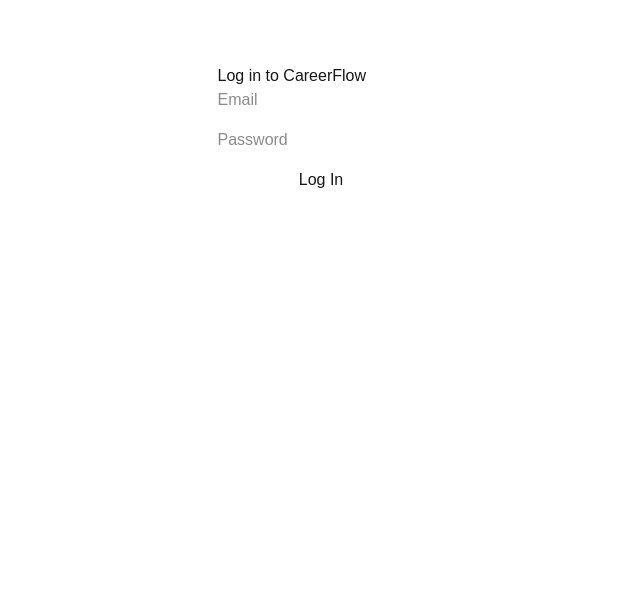
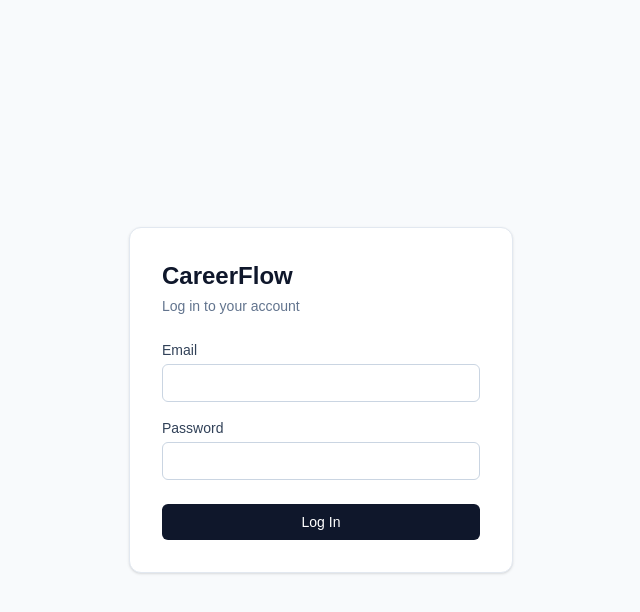
Before and after one commit to niccollodeon/careerflow, a Next.js app in the folder frontend/: page /login in a window 1280 px wide. Shown: the top 612 px of the page, without its empty margins (319-959 px from the left). Built offline with nearby package versions, Linux system fonts and the light colour scheme.

Commit message:
Polish Login and Dashboard UI with Tailwind

```diff
--- a/frontend/src/app/dashboard/page.tsx
+++ b/frontend/src/app/dashboard/page.tsx
@@ -11,34 +11,32 @@
   const { data: applications, isLoading, error } = useApplications();
   const updateStatus = useUpdateApplicationStatus();
 
-  if (isLoading) return <p style={{ padding: '2rem' }}>Loading...</p>;
-  if (error) return <p style={{ padding: '2rem' }}>Failed to load applications.</p>;
-
   function handleDragEnd(event: DragEndEvent) {
     const { active, over } = event;
-
     if (!over) return;
-
-    const applicationId = active.id as string;
-    const newStatus = over.id as string;
-
-    updateStatus.mutate({ id: applicationId, status: newStatus });
+    updateStatus.mutate({ id: active.id as string, status: over.id as string });
   }
 
   return (
-    <main style={{ padding: '2rem' }}>
-      <h1>Dashboard</h1>
+    <main className="min-h-screen bg-slate-50 px-8 py-8">
+      <h1 className="text-2xl font-semibold text-slate-900 mb-6">Dashboard</h1>
+
+      {isLoading && <p className="text-slate-500">Loading...</p>}
+      {error && <p className="text-red-600">Failed to load applications.</p>}
+
+      {applications && (
         <DndContext onDragEnd={handleDragEnd}>
-        <div style={{ display: 'flex', gap: '1rem', marginTop: '1.5rem' }}>
+          <div className="flex gap-4">
             {COLUMNS.map((status) => (
               <KanbanColumn
                 key={status}
                 status={status}
-              applications={applications?.filter((app) => app.status === status) ?? []}
+                applications={applications.filter((app) => app.status === status)}
               />
             ))}
           </div>
         </DndContext>
+      )}
     </main>
   );
 }
--- a/frontend/src/app/login/page.tsx
+++ b/frontend/src/app/login/page.tsx
@@ -28,26 +28,44 @@
   }
 
   return (
-    <main style={{ maxWidth: '400px', margin: '4rem auto', padding: '0 1rem' }}>
-      <h1>Log in to CareerFlow</h1>
-      <form onSubmit={handleSubmit} style={{ display: 'flex', flexDirection: 'column', gap: '1rem' }}>
+    <main className="min-h-screen flex items-center justify-center bg-slate-50 px-4">
+      <div className="w-full max-w-sm bg-white rounded-xl shadow-sm border border-slate-200 p-8">
+        <h1 className="text-2xl font-semibold text-slate-900 mb-1">CareerFlow</h1>
+        <p className="text-sm text-slate-500 mb-6">Log in to your account</p>
+
+        <form onSubmit={handleSubmit} className="flex flex-col gap-4">
+          <div>
+            <label className="block text-sm font-medium text-slate-700 mb-1">Email</label>
             <input
               type="email"
-          placeholder="Email"
               value={email}
               onChange={(e) => setEmail(e.target.value)}
               required
+              className="w-full rounded-md border border-slate-300 px-3 py-2 text-sm focus:outline-none focus:ring-2 focus:ring-slate-900"
             />
+          </div>
+
+          <div>
+            <label className="block text-sm font-medium text-slate-700 mb-1">Password</label>
             <input
               type="password"
-          placeholder="Password"
               value={password}
               onChange={(e) => setPassword(e.target.value)}
               required
+              className="w-full rounded-md border border-slate-300 px-3 py-2 text-sm focus:outline-none focus:ring-2 focus:ring-slate-900"
             />
-        {error && <p style={{ color: 'red' }}>{error}</p>}
-        <button type="submit">Log In</button>
+          </div>
+
+          {error && <p className="text-sm text-red-600">{error}</p>}
+
+          <button
+            type="submit"
+            className="mt-2 w-full rounded-md bg-slate-900 text-white text-sm font-medium py-2 hover:bg-slate-800 transition-colors"
+          >
+            Log In
+          </button>
         </form>
+      </div>
     </main>
   );
 }
--- a/frontend/src/components/ApplicationCard.tsx
+++ b/frontend/src/components/ApplicationCard.tsx
@@ -9,10 +9,7 @@
   });
 
   const style = transform
-    ? {
-        transform: `translate(${transform.x}px, ${transform.y}px)`,
-        zIndex: 10,
-      }
+    ? { transform: `translate(${transform.x}px, ${transform.y}px)`, zIndex: 10 }
     : undefined;
 
   return (
@@ -20,18 +17,13 @@
       ref={setNodeRef}
       {...listeners}
       {...attributes}
-      style={{
-        background: 'white',
-        padding: '0.75rem',
-        borderRadius: '6px',
-        marginBottom: '0.5rem',
-        cursor: 'grab',
-        opacity: isDragging ? 0.5 : 1,
-        ...style,
-      }}
+      style={style}
+      className={`bg-white rounded-md border border-slate-200 shadow-sm p-3 mb-2 cursor-grab active:cursor-grabbing ${
+        isDragging ? 'opacity-50' : ''
+      }`}
     >
-      <strong>{app.job.title}</strong>
-      <p style={{ fontSize: '0.85rem', color: '#555' }}>{app.job.company}</p>
+      <p className="text-sm font-medium text-slate-900">{app.job.title}</p>
+      <p className="text-xs text-slate-500 mt-0.5">{app.job.company}</p>
     </div>
   );
 }
--- a/frontend/src/components/KanbanColumn.tsx
+++ b/frontend/src/components/KanbanColumn.tsx
@@ -3,6 +3,14 @@
 import { useDroppable } from '@dnd-kit/core';
 import { Application } from '@/lib/hooks/useApplications';
 import { ApplicationCard } from './ApplicationCard';
+
+const STATUS_LABELS: Record<string, string> = {
+  SAVED: 'Saved',
+  APPLIED: 'Applied',
+  INTERVIEW: 'Interview',
+  OFFER: 'Offer',
+  REJECTED: 'Rejected',
+};
 
 export function KanbanColumn({
   status,
@@ -16,18 +24,18 @@
   return (
     <div
       ref={setNodeRef}
-      style={{
-        flex: 1,
-        background: isOver ? '#e0e7ff' : '#f4f4f4',
-        padding: '1rem',
-        borderRadius: '8px',
-        minHeight: '300px',
-        transition: 'background 0.15s',
-      }}
+      className={`flex-1 rounded-lg p-3 min-h-[400px] transition-colors ${
+        isOver ? 'bg-indigo-50 ring-2 ring-indigo-200' : 'bg-slate-100'
+      }`}
     >
-      <h2 style={{ fontSize: '1rem', marginBottom: '1rem' }}>
-        {status} ({applications.length})
-      </h2>
+      <div className="flex items-center justify-between mb-3 px-1">
+        <h2 className="text-sm font-semibold text-slate-700">
+          {STATUS_LABELS[status] ?? status}
+        </h2>
+        <span className="text-xs font-medium text-slate-500 bg-white rounded-full px-2 py-0.5">
+          {applications.length}
+        </span>
+      </div>
       {applications.map((app) => (
         <ApplicationCard key={app.id} app={app} />
       ))}
```
Lines whose indentation alone changed are shown as unchanged.
